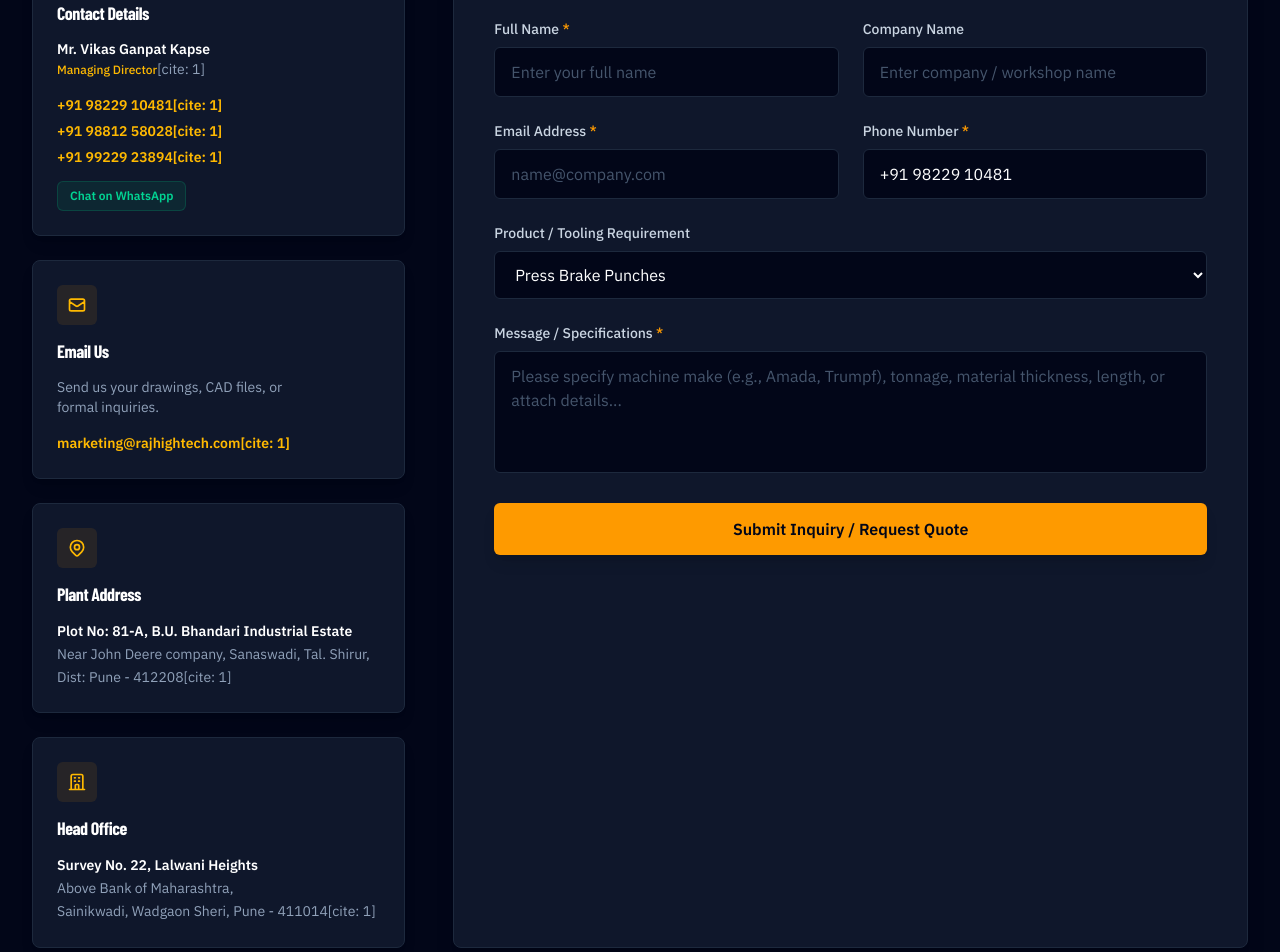
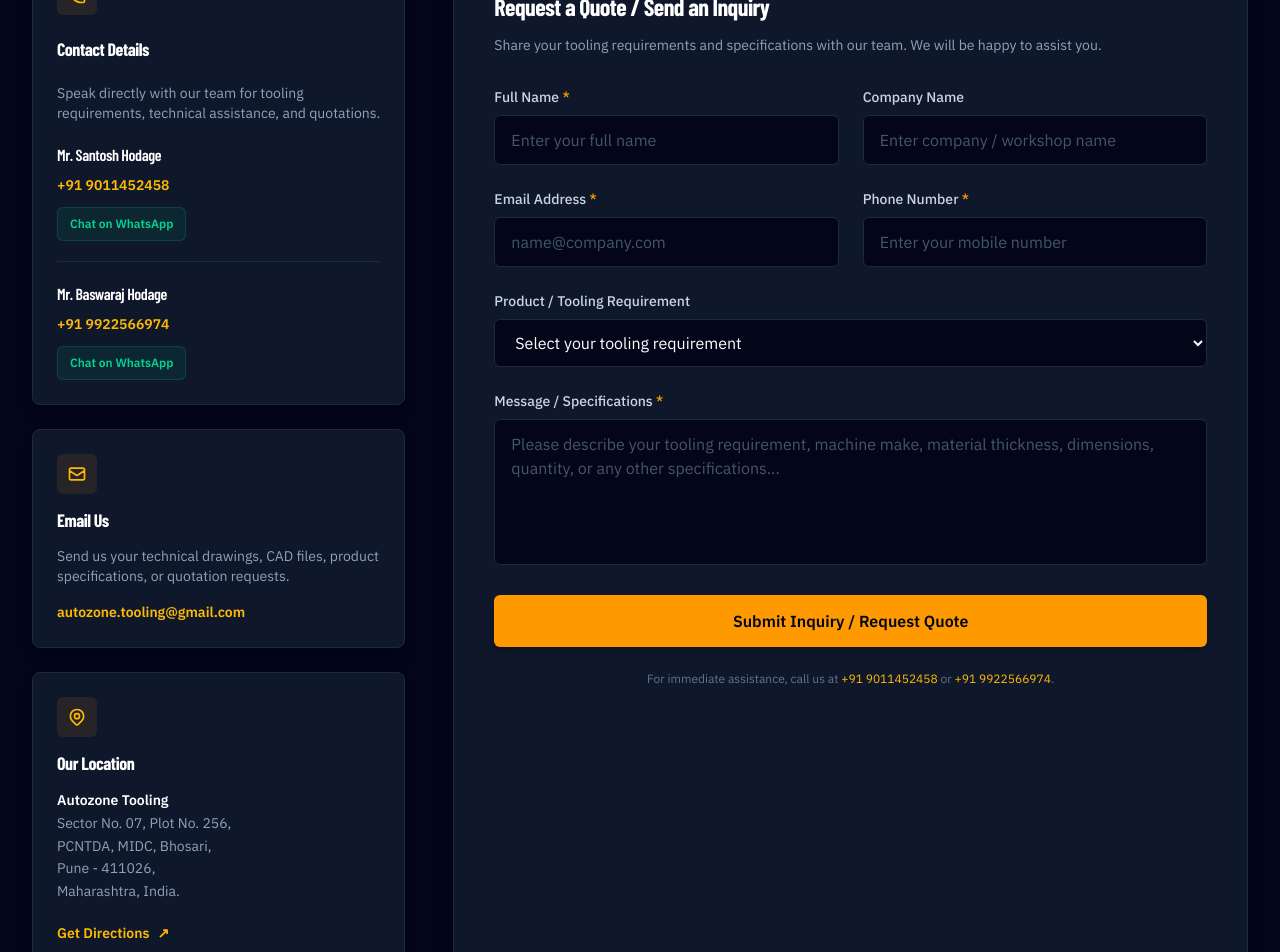
Before and after one commit to accesslysolution/autozone-tooling, a Next.js app: page /contact in a window 1280 px wide. Shown: the part 500-1452 px from the top of the page. Built offline with nearby package versions, Linux system fonts and the light colour scheme.

Commit message:
Updated the Contact Details

```diff
--- a/src/app/contact/page.tsx
+++ b/src/app/contact/page.tsx
@@ -1,9 +1,35 @@
-import { site } from "@/lib/site";
 
-export const metadata = {
-  title: "Contact Us",
+import type { Metadata } from "next";
+
+export const metadata: Metadata = {
+  title: "Contact Us | Autozone Tooling",
   description:
-    "Get in touch with Raj High Tech Ventures in Sanaswadi & Wadgaon Sheri, Pune for custom press brake punches, dies, shear blades, and tooling quotations.",
+    "Contact Autozone Tooling in Bhosari MIDC, Pune for CNC press brake tooling, punches, dies, shearing blades, and custom tooling quotations.",
+};
+
+const contactPersons = [
+  {
+    name: "Mr. Santosh Hodage",
+    phone: "+91 9011452458",
+    phoneLink: "+919011452458",
+    whatsapp: "919011452458",
+  },
+  {
+    name: "Mr. Baswaraj Hodage",
+    phone: "+91 9922566974",
+    phoneLink: "+919922566974",
+    whatsapp: "919922566974",
+  },
+];
+
+const business = {
+  name: "Autozone Tooling",
+  email: "autozone.tooling@gmail.com",
+  gstin: "27ACWPH8035L1ZW",
+  address:
+    "Sector No. 07, Plot No. 256, PCNTDA, MIDC, Bhosari, Pune - 411026, Maharashtra, India",
+  mapUrl:
+    "https://www.google.com/maps/search/?api=1&query=Plot+No+256+Sector+7+PCNTDA+MIDC+Bhosari+Pune+411026",
 };
 
 export default function ContactPage() {
@@ -16,118 +42,247 @@ export default function ContactPage() {
           <span className="text-amber-500 font-semibold text-sm uppercase tracking-wider">
             Get In Touch
           </span>
+
           <h1 className="text-4xl sm:text-5xl font-bold font-heading tracking-tight">
             Contact Our Engineering Team
           </h1>
+
           <p className="text-slate-400 text-base sm:text-lg">
-            Have a custom requirement, engineering drawing, or need a quote for press brake tooling and shear blades? Reach out to us directly or drop us a message.
+            Looking for precision CNC press brake tooling, punches,
+            dies, or shearing blades? Connect with Autozone Tooling
+            for product inquiries, technical requirements, and
+            customized tooling quotations.
           </p>
         </div>
 
         <div className="grid grid-cols-1 lg:grid-cols-3 gap-12">
 
-          {/* Left Column: Contact Info Cards */}
+          {/* Left Column: Contact Information */}
           <div className="lg:col-span-1 space-y-6">
 
-            {/* Phone & Management Card */}
-            <div className="bg-slate-900 border border-slate-800 rounded-lg p-6 space-y-3 shadow-lg">
+            {/* Contact Persons */}
+            <div className="bg-slate-900 border border-slate-800 rounded-lg p-6 space-y-5 shadow-lg">
+
               <div className="w-10 h-10 bg-amber-500/10 rounded-md flex items-center justify-center text-amber-400">
-                <svg className="w-5 h-5" fill="none" stroke="currentColor" viewBox="0 0 24 24">
-                  <path strokeLinecap="round" strokeLinejoin="round" strokeWidth={2} d="M3 5a2 2 0 012-2h3.28a1 1 0 01.948.684l1.498 4.493a1 1 0 01-.502 1.21l-2.257 1.13a11.042 11.042 0 005.516 5.516l1.13-2.257a1 1 0 011.21-.502l4.493 1.498a1 1 0 01.684.949V19a2 2 0 01-2 2h-1C9.716 21 3 14.284 3 6V5z" />
+                <svg
+                  className="w-5 h-5"
+                  fill="none"
+                  stroke="currentColor"
+                  viewBox="0 0 24 24"
+                >
+                  <path
+                    strokeLinecap="round"
+                    strokeLinejoin="round"
+                    strokeWidth={2}
+                    d="M3 5a2 2 0 012-2h3.28a1 1 0 01.948.684l1.498 4.493a1 1 0 01-.502 1.21l-2.257 1.13a11.042 11.042 0 005.516 5.516l1.13-2.257a1 1 0 011.21-.502l4.493 1.498a1 1 0 01.684.949V19a2 2 0 01-2 2h-1C9.716 21 3 14.284 3 6V5z"
+                  />
                 </svg>
               </div>
-              <h3 className="text-lg font-heading font-bold text-white">Contact Details</h3>
+
+              <h3 className="text-lg font-heading font-bold text-white">
+                Contact Details
+              </h3>
+
               <p className="text-sm text-slate-400">
-                <strong className="text-white">Mr. Vikas Ganpat Kapse</strong><br />
-                <span className="text-xs text-amber-400 font-medium">Managing Director</span>[cite: 1]
+                Speak directly with our team for tooling requirements,
+                technical assistance, and quotations.
               </p>
 
-              <div className="space-y-1.5 pt-1 text-sm">
-                <a href="tel:+919822910481" className="block text-amber-400 hover:text-amber-300 font-semibold">
-                  +91 98229 10481[cite: 1]
-                </a>
-                <a href="tel:+919881258028" className="block text-amber-400 hover:text-amber-300 font-semibold">
-                  +91 98812 58028[cite: 1]
-                </a>
-                <a href="tel:+919922923894" className="block text-amber-400 hover:text-amber-300 font-semibold">
-                  +91 99229 23894[cite: 1]
-                </a>
-                <a
-                  href="https://wa.me/919822910481"
-                  target="_blank"
-                  rel="noopener noreferrer"
-                  className="inline-flex items-center text-xs font-semibold bg-emerald-500/10 text-emerald-400 border border-emerald-500/20 px-3 py-1.5 rounded-md hover:bg-emerald-500/20 transition-colors mt-2"
-                >
-                  Chat on WhatsApp
-                </a>
+              <div className="space-y-5">
+                {contactPersons.map((person, index) => (
+                  <div
+                    key={person.phoneLink}
+                    className={
+                      index !== 0
+                        ? "border-t border-slate-800 pt-5"
+                        : ""
+                    }
+                  >
+                    <h4 className="text-white font-semibold text-base">
+                      {person.name}
+                    </h4>
+
+                    <a
+                      href={`tel:${person.phoneLink}`}
+                      className="block text-amber-400 hover:text-amber-300 font-semibold text-sm mt-2 transition-colors"
+                    >
+                      {person.phone}
+                    </a>
+
+                    <a
+                      href={`https://wa.me/${person.whatsapp}`}
+                      target="_blank"
+                      rel="noopener noreferrer"
+                      className="inline-flex items-center gap-2 text-xs font-semibold bg-emerald-500/10 text-emerald-400 border border-emerald-500/20 px-3 py-2 rounded-md hover:bg-emerald-500/20 transition-colors mt-3"
+                    >
+                      Chat on WhatsApp
+                    </a>
+                  </div>
+                ))}
               </div>
             </div>
 
             {/* Email Card */}
             <div className="bg-slate-900 border border-slate-800 rounded-lg p-6 space-y-3 shadow-lg">
+
               <div className="w-10 h-10 bg-amber-500/10 rounded-md flex items-center justify-center text-amber-400">
-                <svg className="w-5 h-5" fill="none" stroke="currentColor" viewBox="0 0 24 24">
-                  <path strokeLinecap="round" strokeLinejoin="round" strokeWidth={2} d="M3 8l7.89 5.26a2 2 0 002.22 0L21 8M5 19h14a2 2 0 002-2V7a2 2 0 00-2-2H5a2 2 0 00-2 2v10a2 2 0 002 2z" />
+                <svg
+                  className="w-5 h-5"
+                  fill="none"
+                  stroke="currentColor"
+                  viewBox="0 0 24 24"
+                >
+                  <path
+                    strokeLinecap="round"
+                    strokeLinejoin="round"
+                    strokeWidth={2}
+                    d="M3 8l7.89 5.26a2 2 0 002.22 0L21 8M5 19h14a2 2 0 002-2V7a2 2 0 00-2-2H5a2 2 0 00-2 2v10a2 2 0 002 2z"
+                  />
                 </svg>
               </div>
-              <h3 className="text-lg font-heading font-bold text-white">Email Us</h3>
-              <p className="text-sm text-slate-400">Send us your drawings, CAD files, or formal inquiries.</p>
+
+              <h3 className="text-lg font-heading font-bold text-white">
+                Email Us
+              </h3>
+
+              <p className="text-sm text-slate-400">
+                Send us your technical drawings, CAD files,
+                product specifications, or quotation requests.
+              </p>
+
               <a
-                href="mailto:marketing@rajhightech.com"
-                className="inline-block text-amber-400 hover:text-amber-300 font-semibold text-sm pt-1"
+                href={`mailto:${business.email}`}
+                className="inline-block text-amber-400 hover:text-amber-300 font-semibold text-sm pt-1 break-all transition-colors"
               >
-                marketing@rajhightech.com[cite: 1]
+                {business.email}
               </a>
             </div>
 
-            {/* Plant Address Card */}
+            {/* Business Address Card */}
             <div className="bg-slate-900 border border-slate-800 rounded-lg p-6 space-y-3 shadow-lg">
+
               <div className="w-10 h-10 bg-amber-500/10 rounded-md flex items-center justify-center text-amber-400">
-                <svg className="w-5 h-5" fill="none" stroke="currentColor" viewBox="0 0 24 24">
-                  <path strokeLinecap="round" strokeLinejoin="round" strokeWidth={2} d="M17.657 16.657L13.414 20.9a1.998 1.998 0 01-2.827 0l-4.244-4.243a8 8 0 1111.314 0z" />
-                  <path strokeLinecap="round" strokeLinejoin="round" strokeWidth={2} d="M15 11a3 3 0 11-6 0 3 3 0 016 0z" />
+                <svg
+                  className="w-5 h-5"
+                  fill="none"
+                  stroke="currentColor"
+                  viewBox="0 0 24 24"
+                >
+                  <path
+                    strokeLinecap="round"
+                    strokeLinejoin="round"
+                    strokeWidth={2}
+                    d="M17.657 16.657L13.414 20.9a1.998 1.998 0 01-2.827 0l-4.244-4.243a8 8 0 1111.314 0z"
+                  />
+                  <path
+                    strokeLinecap="round"
+                    strokeLinejoin="round"
+                    strokeWidth={2}
+                    d="M15 11a3 3 0 11-6 0 3 3 0 016 0z"
+                  />
                 </svg>
               </div>
-              <h3 className="text-lg font-heading font-bold text-white">Plant Address</h3>
+
+              <h3 className="text-lg font-heading font-bold text-white">
+                Our Location
+              </h3>
+
               <p className="text-sm text-slate-400 leading-relaxed">
-                <strong className="text-white">Plot No: 81-A, B.U. Bhandari Industrial Estate</strong><br />
-                Near John Deere company, Sanaswadi, Tal. Shirur,<br />
-                Dist: Pune - 412208[cite: 1]
+                <strong className="text-white">
+                  Autozone Tooling
+                </strong>
+                <br />
+                Sector No. 07, Plot No. 256,
+                <br />
+                PCNTDA, MIDC, Bhosari,
+                <br />
+                Pune - 411026,
+                <br />
+                Maharashtra, India.
               </p>
+
+              <a
+                href={business.mapUrl}
+                target="_blank"
+                rel="noopener noreferrer"
+                className="inline-flex items-center gap-2 text-amber-400 hover:text-amber-300 font-semibold text-sm pt-2 transition-colors"
+              >
+                Get Directions
+                <span aria-hidden="true">↗</span>
+              </a>
             </div>
 
-            {/* Head Office Address Card */}
+            {/* GST Information Card */}
             <div className="bg-slate-900 border border-slate-800 rounded-lg p-6 space-y-3 shadow-lg">
+
               <div className="w-10 h-10 bg-amber-500/10 rounded-md flex items-center justify-center text-amber-400">
-                <svg className="w-5 h-5" fill="none" stroke="currentColor" viewBox="0 0 24 24">
-                  <path strokeLinecap="round" strokeLinejoin="round" strokeWidth={2} d="M19 21V5a2 2 0 00-2-2H7a2 2 0 00-2 2v16m14 0h2m-2 0h-5m-9 0H3m2 0h5M9 7h1m-1 4h1m4-4h1m-1 4h1m-5 10v-5a1 1 0 011-1h2a1 1 0 011 1v5m-4 0h4" />
+                <svg
+                  className="w-5 h-5"
+                  fill="none"
+                  stroke="currentColor"
+                  viewBox="0 0 24 24"
+                >
+                  <path
+                    strokeLinecap="round"
+                    strokeLinejoin="round"
+                    strokeWidth={2}
+                    d="M9 12h6m-6 4h6M9 8h6M5 3h14a2 2 0 012 2v16l-4-2-5 2-5-2-4 2V5a2 2 0 012-2z"
+                  />
                 </svg>
               </div>
-              <h3 className="text-lg font-heading font-bold text-white">Head Office</h3>
-              <p className="text-sm text-slate-400 leading-relaxed">
-                <strong className="text-white">Survey No. 22, Lalwani Heights</strong><br />
-                Above Bank of Maharashtra,<br />
-                Sainikwadi, Wadgaon Sheri, Pune - 411014[cite: 1]
-              </p>
+
+              <h3 className="text-lg font-heading font-bold text-white">
+                Business Information
+              </h3>
+
+              <div className="space-y-2">
+                <p className="text-sm text-slate-400">
+                  Registered Business Name
+                </p>
+                <p className="text-sm font-semibold text-white">
+                  {business.name}
+                </p>
+
+                <p className="text-sm text-slate-400 pt-2">
+                  GST Identification Number
+                </p>
+                <p className="text-sm font-semibold text-amber-400 tracking-wide break-all">
+                  {business.gstin}
+                </p>
+              </div>
             </div>
 
           </div>
 
-          {/* Right Column: Contact/Quote Form */}
+          {/* Right Column: Contact / Quote Form */}
           <div className="lg:col-span-2 bg-slate-900 border border-slate-800 rounded-lg p-8 sm:p-10 shadow-xl">
-            <h2 className="text-2xl font-bold font-heading text-white mb-6">
+
+            <h2 className="text-2xl font-bold font-heading text-white mb-3">
               Request a Quote / Send an Inquiry
             </h2>
 
+            <p className="text-sm text-slate-400 mb-8">
+              Share your tooling requirements and specifications
+              with our team. We will be happy to assist you.
+            </p>
+
             <form className="space-y-6">
+
+              {/* Name & Company */}
               <div className="grid grid-cols-1 sm:grid-cols-2 gap-6">
+
                 <div className="space-y-2">
-                  <label htmlFor="fullName" className="block text-sm font-medium text-slate-300">
+                  <label
+                    htmlFor="fullName"
+                    className="block text-sm font-medium text-slate-300"
+                  >
                     Full Name <span className="text-amber-500">*</span>
                   </label>
+
                   <input
                     type="text"
                     id="fullName"
+                    name="fullName"
                     required
                     placeholder="Enter your full name"
                     className="w-full bg-slate-950 border border-slate-800 rounded-md px-4 py-3 text-white placeholder-slate-600 focus:outline-none focus:border-amber-500 transition-colors"
@@ -135,26 +290,38 @@ export default function ContactPage() {
                 </div>
 
                 <div className="space-y-2">
-                  <label htmlFor="companyName" className="block text-sm font-medium text-slate-300">
+                  <label
+                    htmlFor="companyName"
+                    className="block text-sm font-medium text-slate-300"
+                  >
                     Company Name
                   </label>
+
                   <input
                     type="text"
                     id="companyName"
+                    name="companyName"
                     placeholder="Enter company / workshop name"
                     className="w-full bg-slate-950 border border-slate-800 rounded-md px-4 py-3 text-white placeholder-slate-600 focus:outline-none focus:border-amber-500 transition-colors"
                   />
                 </div>
               </div>
 
+              {/* Email & Phone */}
               <div className="grid grid-cols-1 sm:grid-cols-2 gap-6">
+
                 <div className="space-y-2">
-                  <label htmlFor="email" className="block text-sm font-medium text-slate-300">
+                  <label
+                    htmlFor="email"
+                    className="block text-sm font-medium text-slate-300"
+                  >
                     Email Address <span className="text-amber-500">*</span>
                   </label>
+
                   <input
                     type="email"
                     id="email"
+                    name="email"
                     required
                     placeholder="name@company.com"
                     className="w-full bg-slate-950 border border-slate-800 rounded-md px-4 py-3 text-white placeholder-slate-600 focus:outline-none focus:border-amber-500 transition-colors"
@@ -162,55 +329,112 @@ export default function ContactPage() {
                 </div>
 
                 <div className="space-y-2">
-                  <label htmlFor="phone" className="block text-sm font-medium text-slate-300">
+                  <label
+                    htmlFor="phone"
+                    className="block text-sm font-medium text-slate-300"
+                  >
                     Phone Number <span className="text-amber-500">*</span>
                   </label>
+
                   <input
                     type="tel"
                     id="phone"
+                    name="phone"
                     required
-                    defaultValue="+91 98229 10481"
+                    placeholder="Enter your mobile number"
                     className="w-full bg-slate-950 border border-slate-800 rounded-md px-4 py-3 text-white placeholder-slate-600 focus:outline-none focus:border-amber-500 transition-colors"
                   />
                 </div>
               </div>
 
+              {/* Product Requirement */}
               <div className="space-y-2">
-                <label htmlFor="productInterest" className="block text-sm font-medium text-slate-300">
+                <label
+                  htmlFor="productInterest"
+                  className="block text-sm font-medium text-slate-300"
+                >
                   Product / Tooling Requirement
                 </label>
+
                 <select
                   id="productInterest"
-                  className="w-full bg-slate-950 border border-slate-800 rounded-md px-4 py-3 text-white placeholder-slate-600 focus:outline-none focus:border-amber-500 transition-colors"
+                  name="productInterest"
+                  defaultValue=""
+                  className="w-full bg-slate-950 border border-slate-800 rounded-md px-4 py-3 text-white focus:outline-none focus:border-amber-500 transition-colors"
                 >
-                  <option value="press-brake-punches">Press Brake Punches</option>
-                  <option value="press-brake-dies">Press Brake Dies</option>
-                  <option value="hemming-tools">Hemming Tools</option>
-                  <option value="radius-tools">Radius Forming Tools</option>
-                  <option value="shear-blades">Shear Blades</option>
-                  <option value="custom-tooling">Custom Tooling Solution</option>
+                  <option value="" disabled>
+                    Select your tooling requirement
+                  </option>
+                  <option value="press-brake-punches">
+                    CNC Press Brake Punches
+                  </option>
+                  <option value="press-brake-dies">
+                    CNC Press Brake Dies
+                  </option>
+                  <option value="hemming-tools">
+                    Hemming Tools
+                  </option>
+                  <option value="radius-tools">
+                    Radius Forming Tools
+                  </option>
+                  <option value="shearing-blades">
+                    Shearing Blades
+                  </option>
+                  <option value="custom-tooling">
+                    Custom Tooling Solution
+                  </option>
+                  <option value="other">
+                    Other Requirement
+                  </option>
                 </select>
               </div>
 
+              {/* Message */}
               <div className="space-y-2">
-                <label htmlFor="message" className="block text-sm font-medium text-slate-300">
-                  Message / Specifications <span className="text-amber-500">*</span>
+                <label
+                  htmlFor="message"
+                  className="block text-sm font-medium text-slate-300"
+                >
+                  Message / Specifications
+                  <span className="text-amber-500"> *</span>
                 </label>
+
                 <textarea
                   id="message"
-                  rows={4}
+                  name="message"
+                  rows={5}
                   required
-                  placeholder="Please specify machine make (e.g., Amada, Trumpf), tonnage, material thickness, length, or attach details..."
+                  placeholder="Please describe your tooling requirement, machine make, material thickness, dimensions, quantity, or any other specifications..."
                   className="w-full bg-slate-950 border border-slate-800 rounded-md px-4 py-3 text-white placeholder-slate-600 focus:outline-none focus:border-amber-500 transition-colors resize-none"
-                ></textarea>
+                />
               </div>
 
+              {/* Submit Button */}
               <button
                 type="submit"
                 className="w-full bg-amber-500 hover:bg-amber-400 text-slate-950 font-semibold py-3.5 px-6 rounded-md shadow-lg transition-colors text-base"
               >
                 Submit Inquiry / Request Quote
               </button>
+
+              <p className="text-xs text-slate-500 text-center">
+                For immediate assistance, call us at{" "}
+                <a
+                  href="tel:+919011452458"
+                  className="text-amber-400 hover:text-amber-300"
+                >
+                  +91 9011452458
+                </a>
+                {" "}or{" "}
+                <a
+                  href="tel:+919922566974"
+                  className="text-amber-400 hover:text-amber-300"
+                >
+                  +91 9922566974
+                </a>
+                .
+              </p>
+
             </form>
           </div>
 
```
